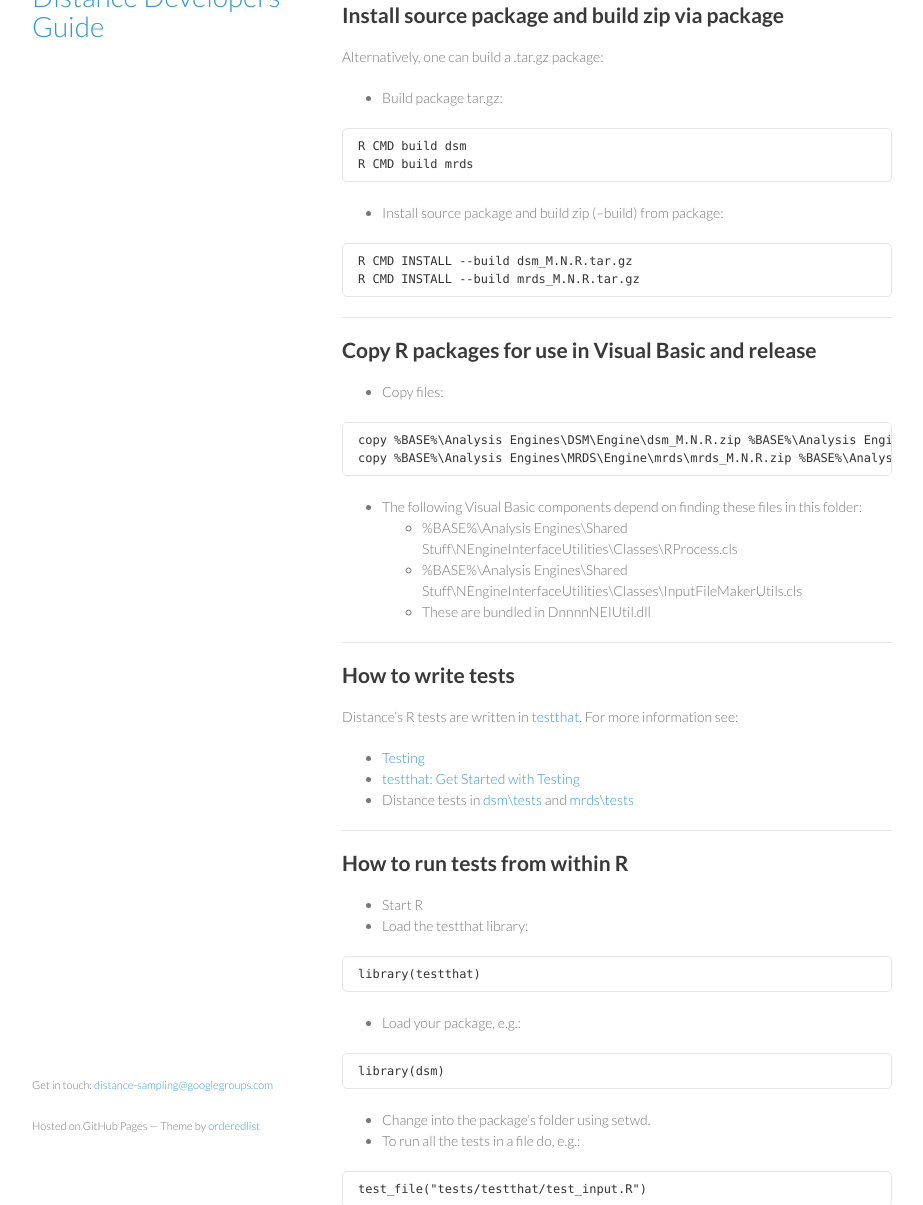
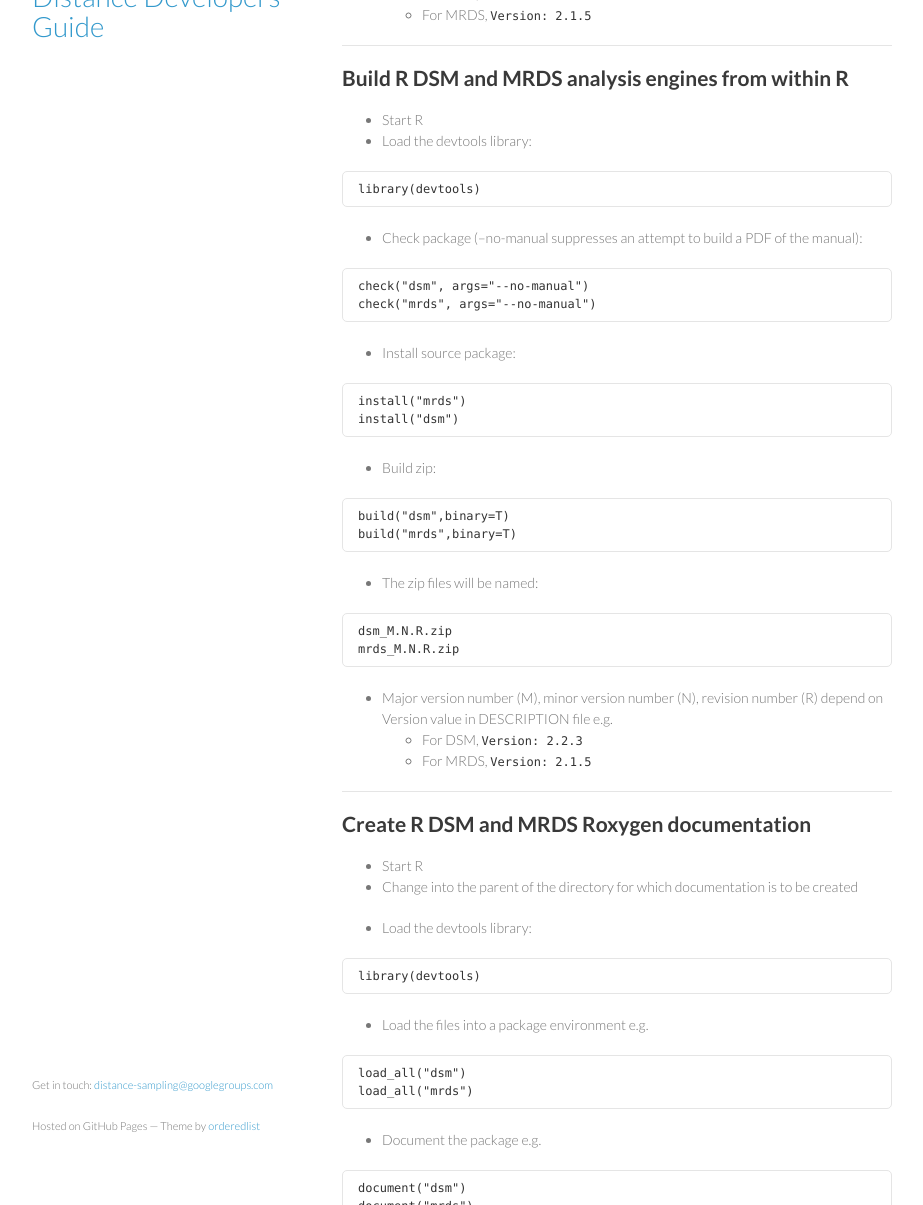
Before and after one commit to softwaresaved/distance-consultancy, a Jekyll site: the page built from develop/BuildR.md, in a window 1280 px wide and 1400 px high, scrolled down 1403 px, cut to the strip 195-1400 px from the top of the window. Shown: the whole strip, without its empty margins (178-1101 px from the left). Built offline with Jekyll 4.4.1, drawn with Linux system fonts in a browser that asks for light colours; some of the changed text lies outside the part shown.

Commit message:
Added sections on use of devtools

```diff
--- a/develop/BuildR.md
+++ b/develop/BuildR.md
@@ -66,6 +66,103 @@
 * Major version number (M), minor version number (N), revision number (R) depend on Version value in DESCRIPTION file e.g.
   - For DSM, `Version: 2.2.3`
   - For MRDS, `Version: 2.1.5`
+
+---
+
+## Build R DSM and MRDS analysis engines from within R
+
+* Start R
+* Load the devtools library:
+
+<p/>
+
+    library(devtools)
+
+* Check package (--no-manual suppresses an attempt to build a PDF of the manual):
+
+<p/>
+
+    check("dsm", args="--no-manual")
+    check("mrds", args="--no-manual")
+
+* Install source package:
+
+<p/>
+
+    install("mrds")
+    install("dsm")
+
+* Build zip:
+
+<p/>
+
+    build("dsm",binary=T)
+    build("mrds",binary=T)
+
+* The zip files will be named:
+
+<p/>
+
+    dsm_M.N.R.zip
+    mrds_M.N.R.zip
+
+* Major version number (M), minor version number (N), revision number (R) depend on Version value in DESCRIPTION file e.g.
+  - For DSM, `Version: 2.2.3`
+  - For MRDS, `Version: 2.1.5`
+
+---
+
+## Create R DSM and MRDS Roxygen documentation
+
+* Start R
+* Change into the parent of the directory for which documentation is to be created
+
+* Load the devtools library:
+
+<p/>
+
+    library(devtools)
+
+* Load the files into a package environment e.g.
+
+<p/>
+
+    load_all("dsm")
+    load_all("mrds")
+
+* Document the package e.g.
+
+<p/>
+
+    document("dsm")
+    document("mrds")
+
+---
+
+## Run DSM and MRDS examples
+
+* Start R
+* Change into the parent of the directory for which documentation is to be created
+
+* Load the devtools library:
+
+<p/>
+
+    library(devtools)
+
+* Load the files into a package environment e.g.
+
+<p/>
+
+    load_all("dsm")
+    load_all("mrds")
+
+* Run the examples e.g.
+
+<p/>
+
+    run_examples("dsm")
+    run_examples("mrds")
 
 ---
 
```
